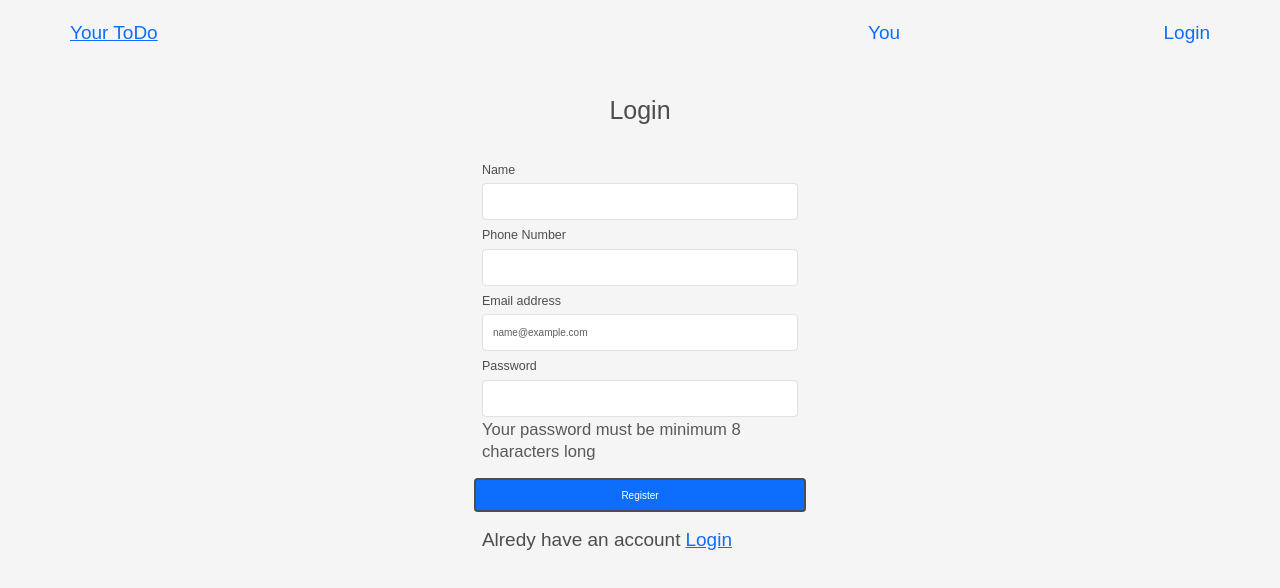
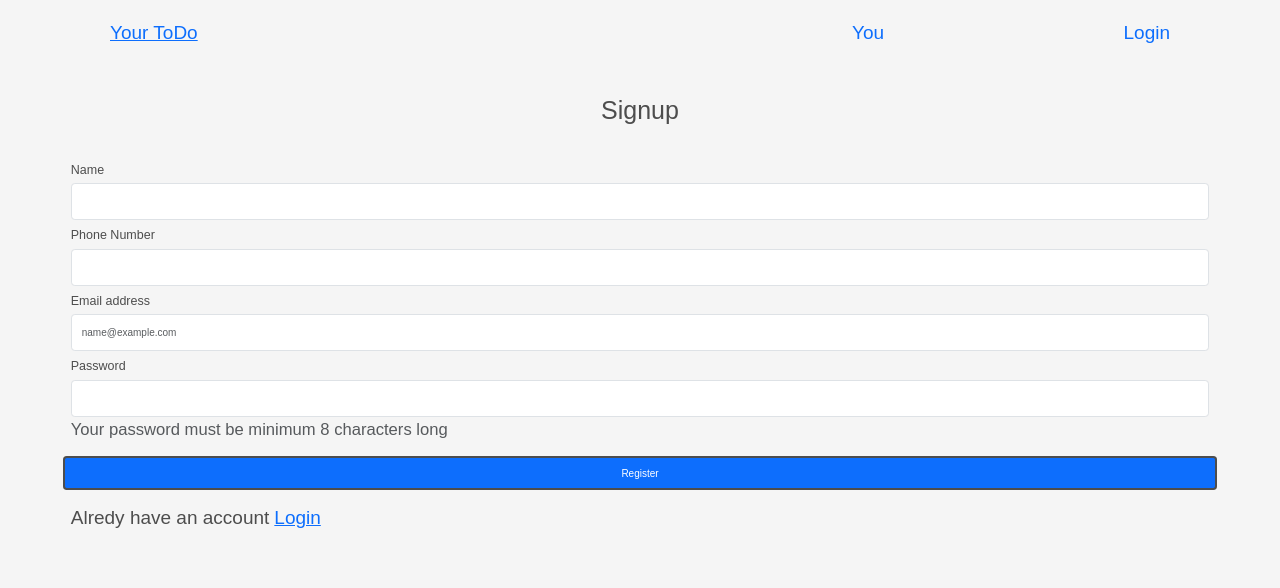
Before and after one commit to Namodhaker28/ToDo-list, a React (Create React App) app: page /signup in a window 1280 px wide. Shown: the top 588 px of the page. Built offline with nearby package versions, Linux system fonts and the light colour scheme.

Commit message:
styling improve of login and signup

```diff
--- a/src/components/Login.js
+++ b/src/components/Login.js
@@ -15,7 +15,6 @@ export default function  Login() {
             email: email,
             password: password,
         }
-        console.log("credentials",credentials)
 
         try {
           const response = await  axios.post(`${backend}/signin`,credentials,{
@@ -27,9 +26,11 @@ export default function  Login() {
             navigate("/")
             window.location.reload()
           }
+
           console.log(response)
         } catch (error) {
             console.log(error)
+            swal("Error", "Invalid Credentials", "error")
         }
     }
 
@@ -38,7 +39,7 @@ export default function  Login() {
   return (
     <div className="container-fluid  d-flex flex-column align-items-center ">
       <h1 className="py-4 my-4">Login</h1>
-      <div class="mb-3 col-3">
+      <div class="mb-3 col-3" style={{width: "90%"}}>
         <label for="exampleFormControlInput1" class="form-label">
           Email address
         </label>
--- a/src/components/Navbar.css
+++ b/src/components/Navbar.css
@@ -1,5 +1,5 @@
 .container{
-    box-sizing: content-box;
+    /* box-sizing: content-box; */
     display: flex;
     align-items: center;
     justify-content: space-between;
@@ -12,6 +12,7 @@
     width: 30%;
     justify-content: space-between;
     align-items: center;
+    gap: 2rem;
 }
 
 .links a{
--- a/src/components/Signup.js
+++ b/src/components/Signup.js
@@ -40,8 +40,8 @@ export default function Signup() {
 
   return (
     <div className="container-fluid  d-flex flex-column align-items-center ">
-      <h1 className="py-4 my-4">Login</h1>
-      <div class="mb-3 col-3">
+      <h1 className="py-4 my-4">Signup</h1>
+      <div class="mb-3 col-3"  style={{width:"90%"}}>
         <label for="exampleFormControlInput1" class="form-label fs-5">
           Name
         </label>
```
